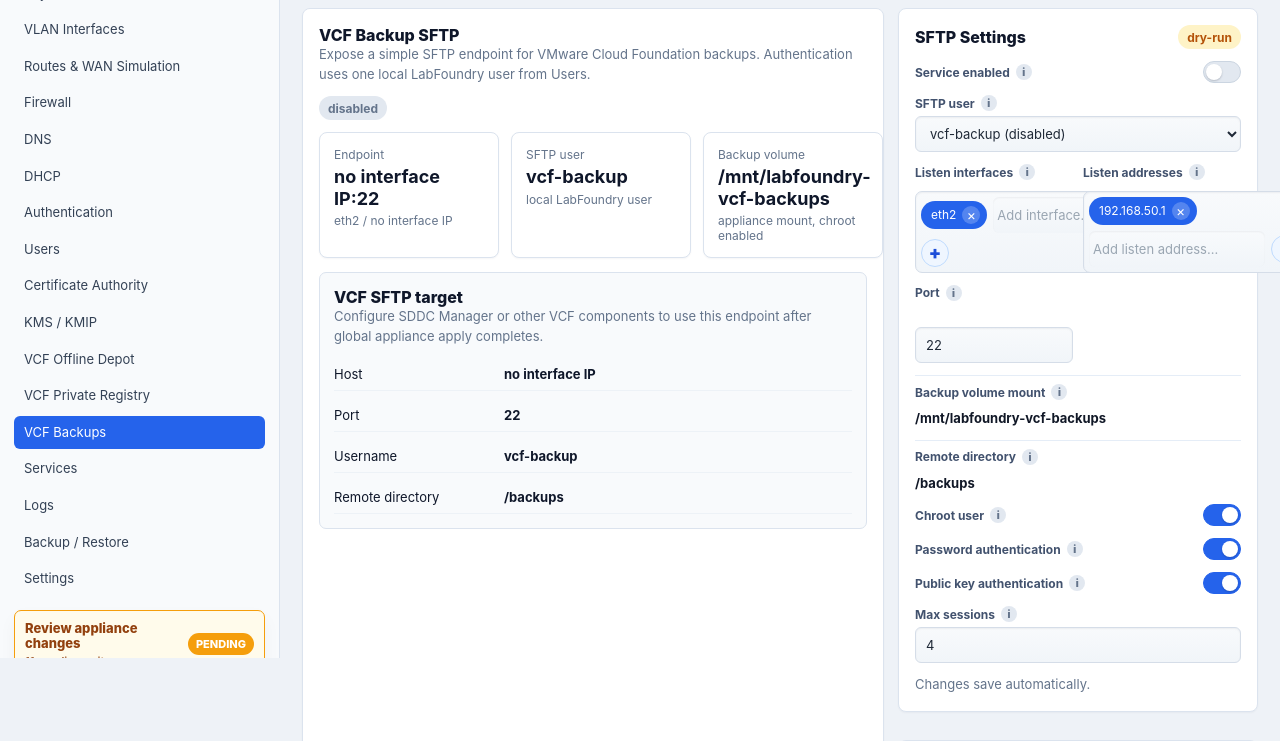
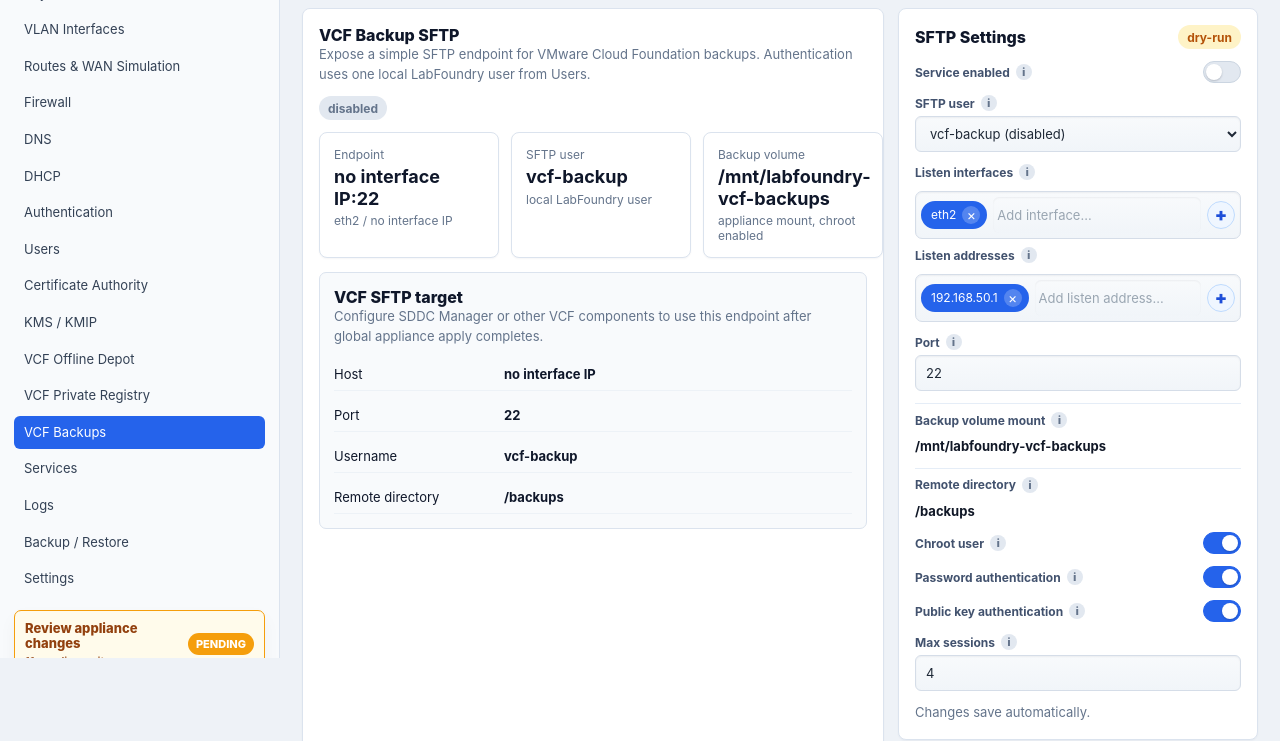
Before and after one commit to mdaneri/LabFoundry, a FastAPI app: page /vcf-backups in a window 1280 px wide; the page is wider, and only the part inside the window is pictured. Shown: the part 142-883 px from the top of that part. Run offline with FastAPI, Linux system fonts and the light colour scheme; the visitor is signed in with stand-in values (Sample User, id 1); data comes from the database, SQL or seed files in the repository; data that the repository does not hold is empty; some libraries are stand-ins or nearby versions.

Commit message:
minor fixes

```diff
--- a/labfoundry/app/templates/vcf_backups.html
+++ b/labfoundry/app/templates/vcf_backups.html
@@ -68,7 +68,7 @@
         </label>
         <input type="hidden" name="listen_interfaces_present" value="1">
         <input type="hidden" name="listen_addresses_present" value="1">
-        <div class="service-bind-editor" data-service-bind>
+        <div class="service-bind-editor stacked-service-bind-editor" data-service-bind>
           <div class="form-field">
             <span class="field-label"><span>Listen interfaces</span><button class="help-icon" type="button" data-help="One or more access-mode physical interfaces and VLAN interfaces with configured IP addresses can host the SFTP endpoint. Trunk physical NICs are not direct bind targets.">i</button></span>
             <div class="tag-editor" data-tag-editor data-tag-name="listen_interfaces" data-service-bind-interface>
@@ -128,12 +128,10 @@
             </datalist>
           </div>
         </div>
-        <div class="form-grid">
-          <label>
-            <span class="field-label"><span>Port</span><button class="help-icon" type="button" data-help="TCP port exposed for SFTP. Port 22 is standard; choose another only if SSH on this appliance is separated.">i</button></span>
-            <input type="number" name="port" value="{{ vcf_backup_settings.port }}" min="1" max="65535">
-          </label>
-        </div>
+        <label>
+          <span class="field-label"><span>Port</span><button class="help-icon" type="button" data-help="TCP port exposed for SFTP. Port 22 is standard; choose another only if SSH on this appliance is separated.">i</button></span>
+          <input type="number" name="port" value="{{ vcf_backup_settings.port }}" min="1" max="65535">
+        </label>
         <div class="derived-field fixed-value-field">
           <span class="field-label"><span>Backup volume mount</span><button class="help-icon" type="button" data-help="Fixed appliance volume mount used to store VCF backup files. Create or attach this volume during appliance provisioning; VCF clients only see the remote directory.">i</button></span>
           <strong data-vcf-storage-path>{{ vcf_backup_settings.storage_path }}</strong>
```
Also changed, not shown: tests/test_ui.py (+2 -1 lines).
